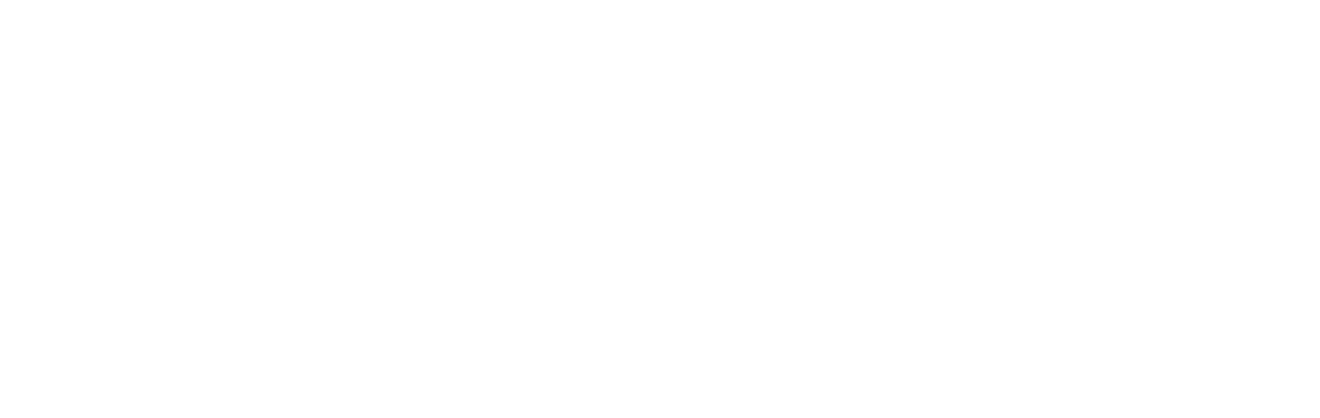
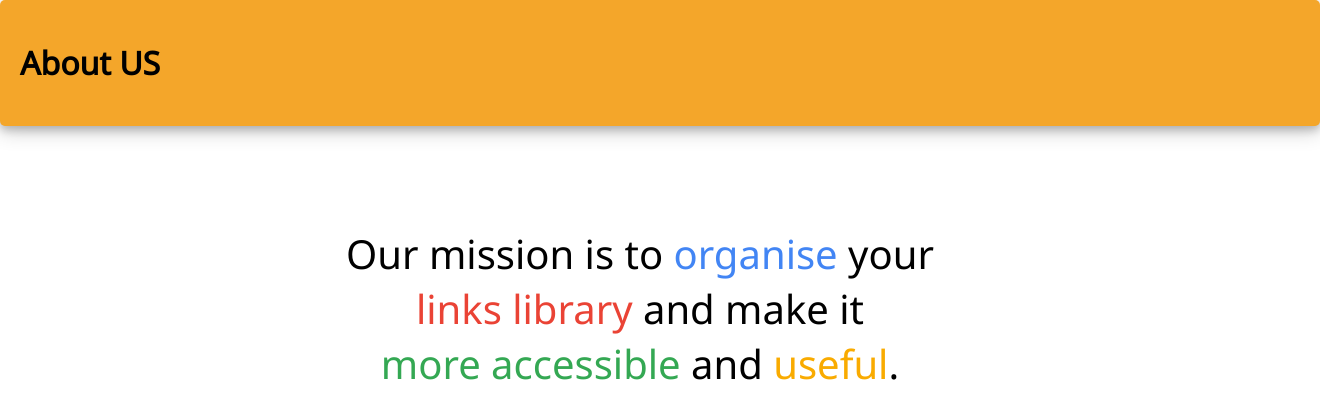
Before and after one commit to lambda-modern-day-researcher/modern-day-researcher-UI-2, a plain HTML site: page about.html in a window 1280 px wide. Shown: the whole page, 1320 px wide, since content can reach past the window. Drawn offline with Linux system fonts and the light colour scheme.

Commit message:
about page added

```diff
--- a/about.html
+++ b/about.html
@@ -1,13 +1,23 @@
 <!DOCTYPE html>
 <html lang="en">
+
 <head>
     <meta charset="UTF-8">
     <meta name="viewport" content="width=device-width, initial-scale=1.0">
     <meta http-equiv="X-UA-Compatible" content="ie=edge">
+    <link href="https://fonts.googleapis.com/css?family=Noto+Sans&display=swap" rel="stylesheet">
     <link rel="stylesheet" href="css/about.css">
     <title>About</title>
 </head>
+
 <body>
+    <div class="header">
+        <h1>About US</h1>
+    </div>
+    <section class="statement">
+        <p>Our mission is to <span class="color1">organise</span> your <br> <span class="color2">links library</span> and make it <br> <span class="color3">more accessible</span> and
+           <span class="color4">useful</span>.</p>
+    </section>
+</body>
 
-</body>
 </html>
--- a/css/about.css
+++ b/css/about.css
@@ -0,0 +1,48 @@
+@media (min-width: 500px) {
+    body {
+        margin:0 auto;
+    }
+
+    .header {
+      display: flex;
+      width: 100%;
+      height: 100%;
+      justify-content: space-between;
+      padding: 20px;
+      background-color: #f4a62a;
+      border-radius: 5px;
+      box-shadow: 0 4px 8px 0 rgba(0, 0, 0, 0.2), 0 6px 20px 0 rgba(0, 0, 0, 0.19);
+    }
+
+    .statement {
+        margin: 100px;
+    }
+
+    h1 {
+        font-family: 'Noto Sans', sans-serif;
+    }
+
+    p {
+        font-family: 'Noto Sans', sans-serif;
+        font-size: 40px;
+        text-align: center;
+        font-weight: 500;
+    }
+
+    .color1 {
+        color: #4285f4;
+    }
+
+    .color2 {
+        color: #ea4335;
+    }
+
+    .color3 {
+        color: #34a853;
+    }
+
+    .color4 {
+        color: #f9ab00;
+    }
+
+  }
--- a/less/main-section.less
+++ b/less/main-section.less
@@ -96,7 +96,7 @@
         .card-back3,
         .card-back4 {
             border-radius: 10px;
-
+            box-shadow: 0 4px 8px 0 rgba(0, 0, 0, 0.2), 0 6px 20px 0 rgba(0, 0, 0, 0.19);
 
         }
 
--- a/less/navigation.less
+++ b/less/navigation.less
@@ -78,7 +78,9 @@
         justify-content : space-between;
         padding         : 20px;
         background-color: @nav-color;
-        box-shadow: 1px 2px  lighten(#145374, 20%);
+        border-radius   : 5px;
+        box-shadow      : 0 4px 8px 0 rgba(0, 0, 0, 0.2), 0 6px 20px 0 rgba(0, 0, 0, 0.19);
+
 
 
 
@@ -94,6 +96,7 @@
         }
 
         ul {
+            margin-top: 20px;
             display        : flex;
             justify-content: space-around;
 
@@ -102,9 +105,7 @@
                     text-decoration: none;
                     font-family: 'Nunito', sans-serif;
                     color          : @nav-text-color;
-                    font-size      : 25px;
-
-
+                    font-size      : 20px;
                 }
 
                 a:hover {
--- a/less/variables.less
+++ b/less/variables.less
@@ -13,9 +13,9 @@
 //--------------------------------------- Desktop Variables ------------------------//
 
 // ---- Nav & Footer colours --- //
-@nav-color     : #145374;
+@nav-color     : lighten(#f39c12, 5%);
 @nav-text-color: #f0eec8;
-@footer-color  : lighten(#145374, 5%);
+@footer-color  : lighten(#f39c12, 5%);
 
 // ---- Main section colours ----//
 @card1-face-color: #393e46;
```
Also changed, not shown: landing-page.html (+1 -1 lines), less/bottom.less (+20 -6 lines), css/index.css.
